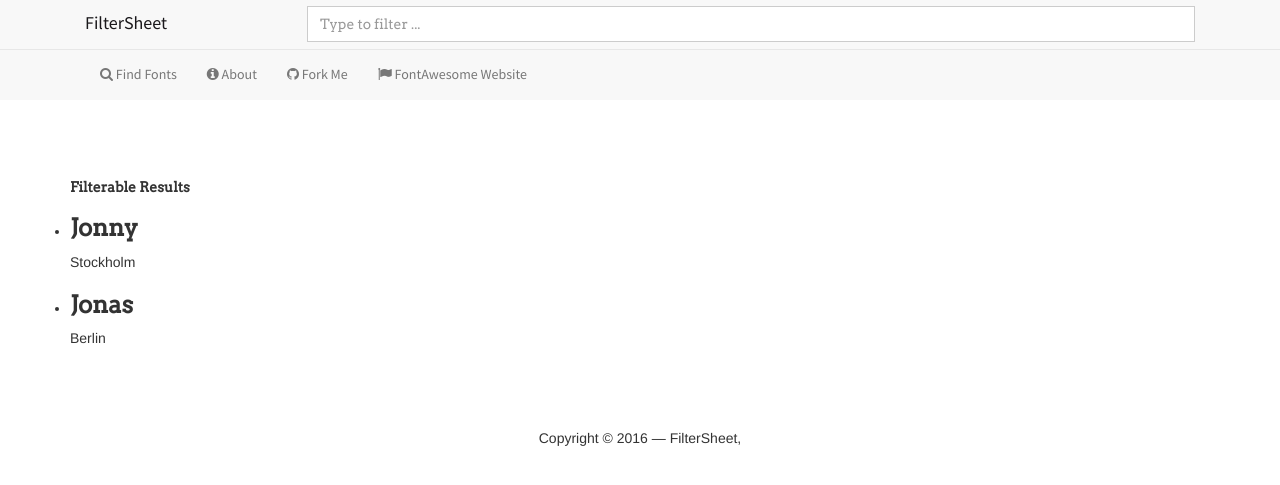
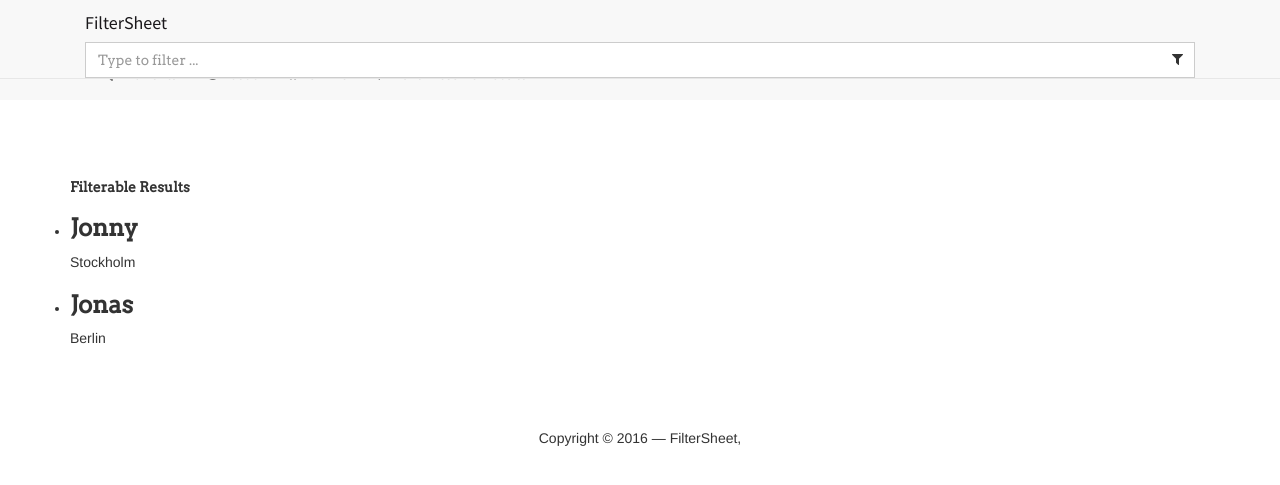
Before and after one commit to filtersheet/filtersheet.github.io, a Jekyll site: the page built from page.html, in a window 1280 px wide. Shown: the top 485 px of the page. Built offline with Jekyll 4.4.1, drawn with Linux system fonts in a browser that asks for light colours; comment, search, counter and statistics services are not loaded.

Commit message:
edit/html - Change navigation id and update search input

```diff
--- a/_includes/menu/navigation.html
+++ b/_includes/menu/navigation.html
@@ -1,5 +1,5 @@
 
-<div class="navbar navbar-default navbar-fixed-top" role="navigation">
+<div class="navbar navbar-default navbar-fixed-top" role="navigation" id="navbar-transition">
     <div class="container">
         <div class="row">
 
@@ -8,7 +8,11 @@
                     <a href="/" title="{{ site.title }} | {{ site.tagline }}" class="hidden-xs brand">{{ site.title }}</a>
                     <a href="/" title="{{ site.title }} | {{ site.tagline }}" class="hidden-sm hidden-md hidden-lg brand">{{ site.shortTitle }}</a>
 
-                    <input type="search" class="search form-control form-top-pad" id="filter-box" placeholder="Type to filter ...">
+                    <div class="searchbar-inner-addon">
+                        <i class="fa fa-filter"></i>
+                        <input type="search" class="search form-control form-top-pad" placeholder="Type to filter ...">
+                    </div>
+
                 {% else %}
                     <a href="/" title="{{ site.title }} | {{ site.tagline }}" class="brand">{{ site.title }}</a>
                 {% endif %}
```
